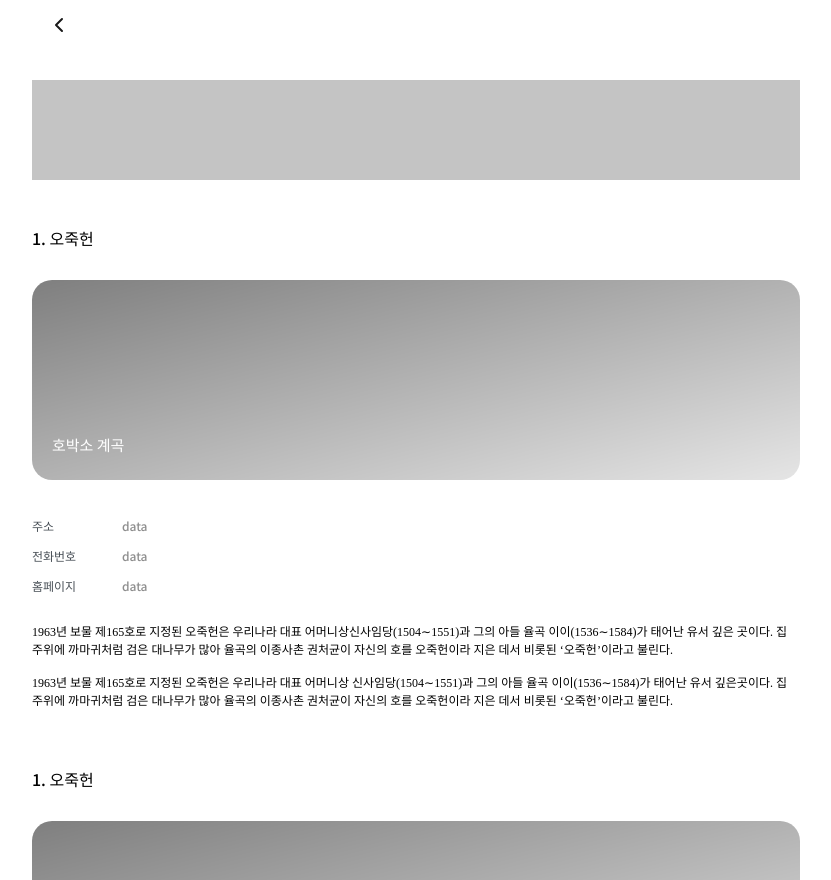
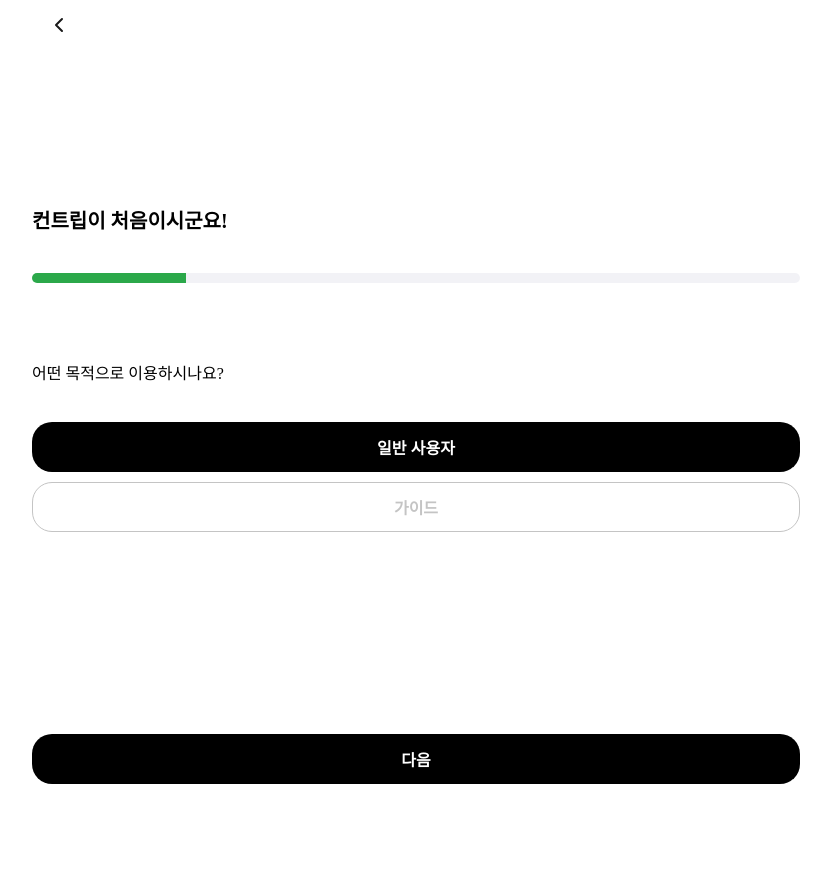
Before and after one commit to ynawhocodes/countrip-frontend, a React (Create React App) app: page /signup in a window 1280 px wide. Shown: the whole page, without its empty margins (224-1055 px from the left). After the commit the page ends 800 px from the top, so only its background shows below. Built offline with nearby package versions, Linux system fonts and the light colour scheme.

Commit message:
[feat] #6 signup, signin Router 정리

```diff
--- a/src/App.tsx
+++ b/src/App.tsx
@@ -1,17 +1,11 @@
 import React from 'react'
-import TravelCourseView from './pages/course/TravelCourseView'
-import TravelerHomeView from './pages/home/traveler/TravelerHomeView'
-import SignInView from './pages/signIn/SignInView'
-import SelectUserTypeView from './pages/signUp/SelectUserTypeView'
-import SignUpCompleteView from './pages/signUp/SignUpCompleteView'
-import IdentityVerificationView from './pages/signUp/traveler/IdentityVerificationView'
-import TermsOfUseAgreeView from './pages/signUp/traveler/TermsOfUseAgreeView'
-import TermsOfUseView from './pages/signUp/traveler/TermsOfUseView'
+import Router from './Router'
+
 
 function App() {
   return (
     <>
-      <TravelCourseView/>
+      <Router/>
     </>
   )
 }
--- /dev/null
+++ b/src/Router.tsx
@@ -0,0 +1,49 @@
+import React from 'react'
+import { BrowserRouter, Routes, Route } from 'react-router-dom';
+// ----------------------------------------common----------------------------------------
+// sign up
+import SelectUserTypeView from './pages/signUp/SelectUserTypeView'
+import TermsOfUseAgreeView from './pages/signUp/traveler/TermsOfUseAgreeView'
+import TermsOfUseView from './pages/signUp/traveler/TermsOfUseView'
+import IdentityVerificationView from './pages/signUp/traveler/IdentityVerificationView'
+import SignUpCompleteView from './pages/signUp/SignUpCompleteView'
+// sign in
+import SignInView from './pages/signIn/SignInView'
+// ----------------------------------------traveler----------------------------------------
+// home
+import TravelerHomeView from './pages/home/traveler/TravelerHomeView'
+import SearchResultView from './pages/home/traveler/SearchResultView';
+// course
+import TravelCourseListView from './pages/course/TravelCourseListView';
+import TravelCourseView from './pages/course/TravelCourseView'
+// magazine
+import MagazineHomeView from './pages/magazine/traveler/MagazineHomeView';
+import MagazineListView from './pages/magazine/traveler/MagazineListView';
+import MagazineSearchView from './pages/magazine/traveler/MagazineSearchView';
+import MagazineSearchResultView from './pages/magazine/traveler/MagazineSearchResultView';
+// ----------------------------------------guide----------------------------------------
+// home
+import GuideHomeView from './pages/home/guide/GuideHomeView';
+
+import TravelerTypeSignUpRouter from './pages/signUp/traveler/TravelerTypeSignUpRouter';
+const Router = () => (
+  <BrowserRouter>
+    <Routes>
+    <Route path="/signup/*" element={<TravelerTypeSignUpRouter />}/>
+      <Route path="/signup/complete" element={<SignUpCompleteView />} />
+      <Route path="/signin" element={<SignInView />} />
+      {/* traveler 일 경우 */}
+      <Route path="/" element={<TravelerHomeView />} />
+      <Route path="/" element={<SearchResultView />} />
+      <Route path="/" element={<TravelCourseListView />} />
+      <Route path="/" element={<TravelCourseView />} />
+      <Route path="/" element={<MagazineHomeView />} />
+      <Route path="/" element={<MagazineListView />} />
+      <Route path="/" element={<MagazineSearchView />} />
+      <Route path="/" element={<MagazineSearchResultView />} />
+      {/* guide 일 경우 */}
+      <Route path="/" element={<GuideHomeView />} />
+    </Routes>
+  </BrowserRouter>
+);
+export default Router;
--- a/src/components/common/Tab.tsx
+++ b/src/components/common/Tab.tsx
@@ -14,7 +14,7 @@ const Tab = ({ items }: tabTypes) => {
   };
   return (
     <StyledTabContainer>
-      {items.map((item, index) => (<StyledTabItem  active={activeTab === index} onClick={() => handleTabClick(index)} style={fontBold}>
+      {items.map((item, index) => (<StyledTabItem  active={activeTab === index} onClick={() => handleTabClick(index)} style={fontBold} key={index}>
         {item}{activeTab === index && <StyledDot />}
       </StyledTabItem>))}
     </StyledTabContainer>
--- a/src/pages/signIn/SignInView.tsx
+++ b/src/pages/signIn/SignInView.tsx
@@ -9,6 +9,7 @@ import {
 import styled from 'styled-components'
 import { colors } from '../../styles/variables'
 import InputText, { focusRef } from '../../components/common/InputText'
+import { useNavigate } from 'react-router-dom';
 
 const SignInView = () => {
   const [userInfo, setUserInfo] = useState({
@@ -16,6 +17,11 @@ const SignInView = () => {
     password: '',
   })
   const passwordRef = useRef<focusRef>(null)
+  const navigate = useNavigate();
+
+  const handleNext = () => {
+    navigate('/');
+  };
   const onChangeInput = () => {}
   return (
     <StyledCommonGreenLightWrap>
@@ -52,7 +58,7 @@ const SignInView = () => {
               <StyledButton>아이디/비밀번호 찾기</StyledButton>
             </StyledCommonFlexContainer>
           </StyledFolderContainer>
-          <StyledCommonBlackButton>로그인</StyledCommonBlackButton>
+          <StyledCommonBlackButton onClick={handleNext}>로그인</StyledCommonBlackButton>
         </StyledCommonColumnPostitionInnerWrap>
       </StyledCommonColumnPostitionOuterWrap>
     </StyledCommonGreenLightWrap>
--- a/src/pages/signUp/SelectUserTypeView.tsx
+++ b/src/pages/signUp/SelectUserTypeView.tsx
@@ -9,15 +9,20 @@ import {
   StyledCommonBlackBottomButton,
 } from '../../styles/common'
 import { StyledProgressBar, StyledTitle } from '../../styles/signUp-styles'
+import { useNavigate } from 'react-router-dom';
 
 const SelectUserTypeView = () => {
+  const navigate = useNavigate();
 
+  const handleNext = () => {
+    navigate('/signup/step2');
+  };
   return (
     <>
       <Header />
       <StyledCommonWhiteWrap>
         <StyledTitle>컨트립이 처음이시군요!</StyledTitle>
-        <StyledProgressBar totalSteps={5} currentStep={1} />
+        <StyledProgressBar totalsteps={5} currentstep={1} />
         <StyledContent>어떤 목적으로 이용하시나요?</StyledContent>
         <StyledCommonBlackButton style={{ marginBottom: 10 }}>
           일반 사용자
@@ -26,7 +31,7 @@ const SelectUserTypeView = () => {
           가이드
         </StyledCommonGrayBorderWhiteButton>
       </StyledCommonWhiteWrap>
-      <StyledCommonBlackBottomButton>다음</StyledCommonBlackBottomButton>
+      <StyledCommonBlackBottomButton onClick={handleNext}>다음</StyledCommonBlackBottomButton>
     </>
   )
 }
--- a/src/pages/signUp/SignUpCompleteView.tsx
+++ b/src/pages/signUp/SignUpCompleteView.tsx
@@ -2,8 +2,14 @@ import React from 'react'
 import styled from 'styled-components'
 import { StyledCommonBlackBottomButton, StyledCommonColumnPostitionOuterWrap, StyledCommonGreenLightWrap } from '../../styles/common';
 import { colors } from '../../styles/variables'
+import { useNavigate } from 'react-router-dom';
 
 const SignUpCompleteView = () => {
+  const navigate = useNavigate();
+
+  const handleNext = () => {
+    navigate('/signin');
+  };
   return (
     <>
       <StyledCommonGreenLightWrap>
@@ -11,7 +17,7 @@ const SignUpCompleteView = () => {
         <div className="Title">회원가입 완료!</div>
       </StyledCommonColumnPostitionOuterWrap>
       </StyledCommonGreenLightWrap>
-      <StyledCommonBlackBottomButton>로그인하러 가기</StyledCommonBlackBottomButton>
+      <StyledCommonBlackBottomButton onClick={handleNext}>로그인하러 가기</StyledCommonBlackBottomButton>
     </>
   )
 
--- a/src/pages/signUp/traveler/IdentityVerificationView.tsx
+++ b/src/pages/signUp/traveler/IdentityVerificationView.tsx
@@ -2,9 +2,10 @@ import React, {useState, useRef} from 'react'
 import styled from 'styled-components'
 import Header from '../../../components/common/Header';
 import RoundInputText, { RoundfocusRef } from '../../../components/common/RoundInputText';
-import { StyledCommonWhiteWrap } from '../../../styles/common';
+import { StyledCommonBlackBottomButton, StyledCommonWhiteWrap } from '../../../styles/common';
 import { StyledProgressBar, StyledTitle } from '../../../styles/signUp-styles';
 import { colors } from '../../../styles/variables'
+import { useNavigate } from 'react-router-dom';
 
 const IdentityVerificationView = () => {
   const [userInfo, setUserInfo] = useState({
@@ -12,13 +13,19 @@ const IdentityVerificationView = () => {
     password: '',
   })
   const passwordRef = useRef<RoundfocusRef>(null)
+  const navigate = useNavigate();
+
   const onChangeInput = () => { }
+
+  const handleNext = () => {
+    navigate('/signup/complete');
+  };
   return (
     <>
       <Header />
       <StyledCommonWhiteWrap>
         <StyledTitle>휴대폰 본인인증</StyledTitle>
-        <StyledProgressBar totalSteps={5} currentStep={3} />
+        <StyledProgressBar totalsteps={5} currentstep={3} />
         <StyledContent>회원 정보 확인과 안전한 사용을 위해 본인확인이 필요합니다!</StyledContent>
         <RoundInputText
           ref={passwordRef}
@@ -29,6 +36,8 @@ const IdentityVerificationView = () => {
           text="아이디"
           onChangeInput={onChangeInput} />
       </StyledCommonWhiteWrap>
+      <StyledCommonBlackBottomButton onClick={handleNext}>다음</StyledCommonBlackBottomButton>
+
     </>
   )
 };
--- a/src/pages/signUp/traveler/TermsOfUseAgreeView.tsx
+++ b/src/pages/signUp/traveler/TermsOfUseAgreeView.tsx
@@ -8,14 +8,20 @@ import {
 } from '../../../styles/common'
 import { StyledProgressBar, StyledTitle } from '../../../styles/signUp-styles'
 import { colors } from '../../../styles/variables'
+import { useNavigate } from 'react-router-dom';
 
 const TermsOfUseAgreeView = () => {
+  const navigate = useNavigate();
+
+  const handleNext = () => {
+    navigate('/signup/step3');
+  };
   return (
     <>
       <Header />
       <StyledCommonWhiteWrap>
         <StyledTitle>이용 약관</StyledTitle>
-        <StyledProgressBar totalSteps={5} currentStep={2} />
+        <StyledProgressBar totalsteps={5} currentstep={2} />
         <StyledFlexWrap>
           <Checkbox/>
           <StyledAgreeTitle>모두 확인, 동의합니다.</StyledAgreeTitle>
@@ -30,7 +36,7 @@ const TermsOfUseAgreeView = () => {
           <StyledContent>개인정보 처리방침 (필수)</StyledContent>
         </StyledFlexWrap>
       </StyledCommonWhiteWrap>
-      <StyledCommonBlackBottomButton>다음</StyledCommonBlackBottomButton>
+      <StyledCommonBlackBottomButton onClick={handleNext}>다음</StyledCommonBlackBottomButton>
     </>
   )
 }
--- /dev/null
+++ b/src/pages/signUp/traveler/TravelerTypeSignUpRouter.tsx
@@ -0,0 +1,24 @@
+import React, { useState } from 'react'
+import styled from 'styled-components'
+import { colors } from '../../../styles/variables'
+import {
+  Routes,
+  Route,
+} from 'react-router-dom'
+import TermsOfUseAgreeView from './TermsOfUseAgreeView'
+import IdentityVerificationView from './IdentityVerificationView'
+import SelectUserTypeView from '../SelectUserTypeView'
+
+const TravelerTypeSignUpRouter = () => {
+
+  return (
+    <>
+      <Routes>
+        <Route index element={<SelectUserTypeView />} />
+        <Route path="/step2" element={<TermsOfUseAgreeView />} />
+        <Route path="/step3" element={<IdentityVerificationView />} />
+      </Routes>
+    </>
+  )
+}
+export default TravelerTypeSignUpRouter
--- a/src/styles/signUp-styles.ts
+++ b/src/styles/signUp-styles.ts
@@ -5,8 +5,8 @@ export const StyledTitle = styled.h1`
   font-size: 20px;
 `
 interface StyledProgressBarProps {
-  totalSteps?: number;
-  currentStep?: number;
+  totalsteps?: number;
+  currentstep?: number;
 }
 export const StyledProgressBar = styled.div<StyledProgressBarProps>`
   height: 10px;
@@ -16,8 +16,8 @@ export const StyledProgressBar = styled.div<StyledProgressBarProps>`
   background: linear-gradient(
     to right,
     ${colors.green} 0%,
-    ${colors.green} ${props => ((props.currentStep ?? 0) / (props.totalSteps ?? 1)) * 100}%,
-    ${colors.gray1} ${props => ((props.currentStep ?? 0) / (props.totalSteps ?? 1)) * 100}%,
+    ${colors.green} ${props => ((props.currentstep ?? 0) / (props.totalsteps ?? 1)) * 100}%,
+    ${colors.gray1} ${props => ((props.currentstep ?? 0) / (props.totalsteps ?? 1)) * 100}%,
     ${colors.gray1} 100%
   );
 `
```
